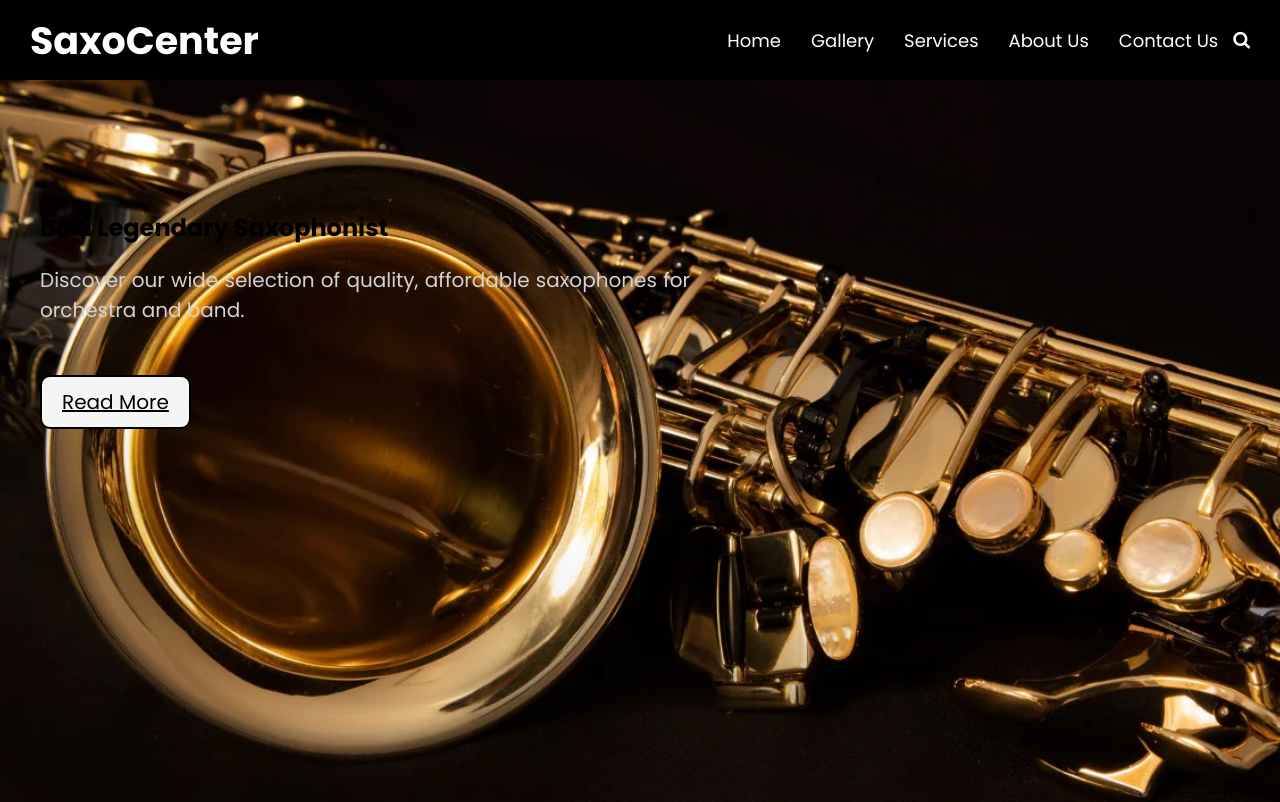
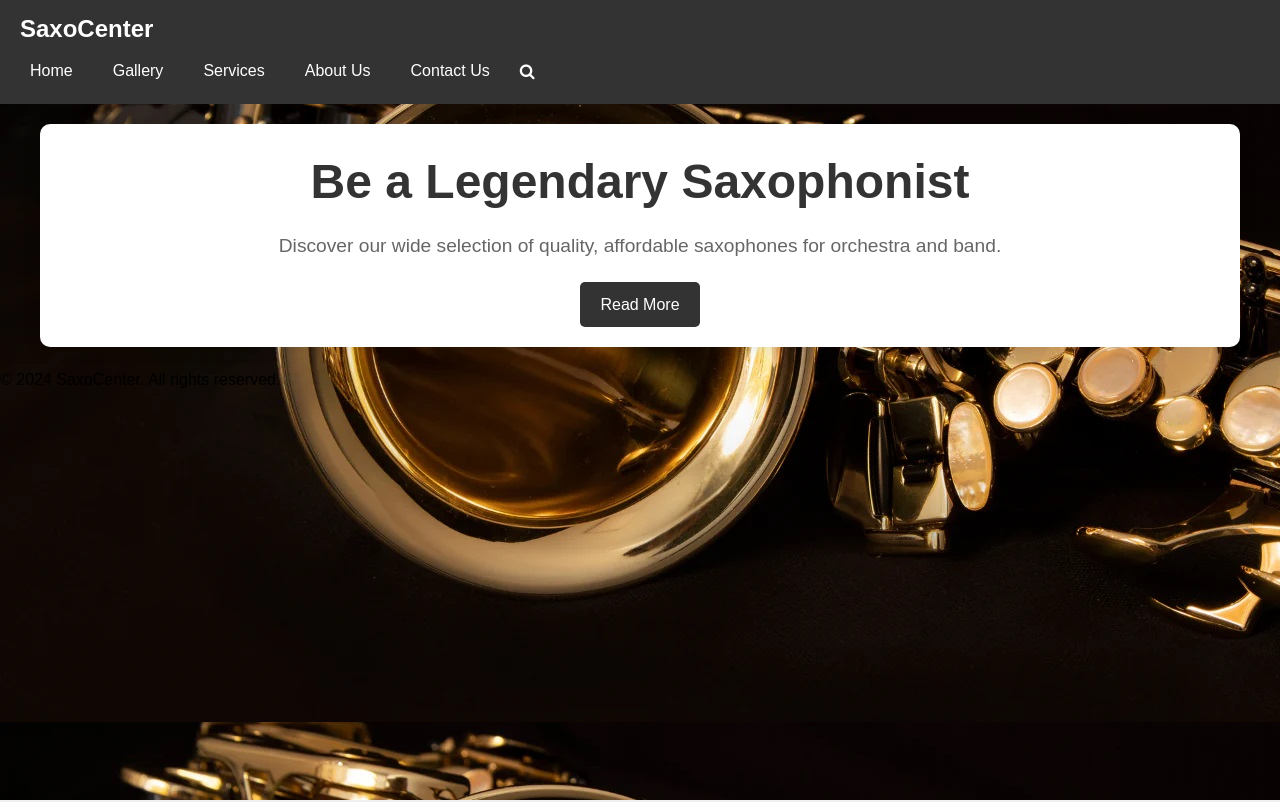
Before and after one commit to Jayson12121/adaptive-design-jayson-par.github.io, a plain HTML site: page index.html in a window 1280 px wide. Shown: the top 802 px of the page. Drawn offline with Linux system fonts and the light colour scheme.

Commit message:
Update style.css

```diff
--- a/style.css
+++ b/style.css
@@ -1,100 +1,130 @@
-/*External css*/
-
-@import url('https://fonts.googleapis.com/css2?family=Poppins:ital,wght@0,100;0,200;0,300;0,400;0,500;0,600;0,700;0,800;0,900;1,100;1,200;1,300;1,400;1,500;1,600;1,700;1,800;1,900&display=swap');
-
-body{
-
+/* Reset default margin and padding */
+* {
     margin: 0;
     padding: 0;
-    font-family:'Poppins',sans-serif;
+    box-sizing: border-box;
+}
 
+/* Body styles */
+body {
+    font-family: Arial, sans-serif;
+    line-height: 1.6;
+    background-color: #f0f0f0;
+    margin: 0;
+    background-image: url('image/tenor.jpg');;
 }
-.navbar{
-    width: 100%;
-    height: 80px;
+
+/* Navigation bar styles */
+.navbar {
+    background-color: #333;
+    color: #fff;
+    padding: 10px 20px;
+    position: relative;
+}
+
+.navbar .logo h1 {
+    margin: 0;
+    padding: 0;
+    line-height: 1.6;
+    font-size: 1.8rem;
+}
+
+.navbar .navlist {
     display: flex;
     align-items: center;
-    justify-content: space-between;
-    background-color: black;
 }
-.navbar .logo h2{
-    margin: 0 30px;
-    color: white;
-    font-size: 38px;
+
+.navbar .navlist ul {
+    list-style-type: none;
+    margin: 0;
+    padding: 0;
+    display: flex;
 }
-.navbar .navlist{
+
+.navbar .navlist ul li {
+    margin-right: 20px;
+}
+
+.navbar .navlist ul li a {
+    text-decoration: none;
+    color: #fff;
+    padding: 10px;
     display: flex;
     align-items: center;
-    margin: 0 30px;
+    transition: all 0.3s ease;
 }
-.navbar .navlist ul{
-    display: flex;
-    align-items: center;
-    list-style: none;
+
+.navbar .navlist ul li a i {
+    margin-right: 5px;
 }
-.navbar .navlist ul li a{
-    text-decoration: none;
-    margin: 0 10px;
-    padding: 0 5px;
-    font-size: 18px;
-    color: white;
+
+.navbar .navlist ul li a:hover {
+    background-color: #555;
+    border-radius: 5px;
 }
-.navbar .navlist span.fa{
-    color: white;
-    font-size: 18px;
+
+.navbar .navlist .search-btn {
+    background: none;
+    border: none;
+    color: #fff;
+    font-size: 1.2rem;
+    margin-left: auto;
     cursor: pointer;
 }
-.navbar .navlist ul li a:hover,
-.navbar .navlist span.fa:hover{
-    color: red;
-    transition: 0.4s ease;
 
+/* Container styles */
+.container {
+    max-width: 1200px;
+    margin: 20px auto;
+    padding: 20px;
+    background-color: #fff;
+    border-radius: 10px;
+    box-shadow: 0 0 20px rgba(0, 0, 0, 0.1);
 }
-.container {
-    width: 100%;
-    height: 100vh;
-    background-image: url('image/tenor.jpg');
-    background-color: rgba(0, 0, 0, 0.7);
-    background-position: center;
-    background-repeat: no-repeat;
-    background-size: cover;
-    background-attachment: fixed;
-    padding-top: 10px ;
-    padding-bottom: 10px;
+
+.content {
+    text-align: center;
 }
-.content{
-    width: 1200px;
-    margin: 120px auto;
-    text-align: justify;
+
+.content h2 {
+    font-size: 3rem;
+    margin-bottom: 10px;
+    color: #333;
 }
-.content span{
-    color: #ccffff;
-    font-weight: 600px;
-    font-size: 50px;
 
+.content p {
+    font-size: 1.2rem;
+    color: #666;
+    margin-bottom: 20px;
 }
-.content h1{
-    font-size: 70px;
-    color: whitesmoke;
+
+.content .btn {
+    display: inline-block;
+    padding: 10px 20px;
+    background-color: #333;
+    color: #fff;
+    text-decoration: none;
+    border-radius: 5px;
+    transition: background-color 0.3s ease;
 }
-.content p{
-    font-size: 20px;
-    width: 650px;
-    color: lightgray;
+
+.content .btn:hover {
+    background-color: #555;
 }
-.btn {
-    display: inline-block;
-    margin-top: 30px;
-    padding: 10px 20px;
-    font-size: 20px;
-    cursor: pointer;
-    background-color: whitesmoke;
-    color: black;
-    border: 2px solid black;
-    border-radius: 10px;
+
+/* Responsive design */
+@media (max-width: 768px) {
+    .navbar .navlist {
+        flex-direction: column;
+        padding: 10px;
+    }
+
+    .navbar .navlist ul li {
+        margin-bottom: 10px;
+    }
+
+    .navbar .navlist .search-btn {
+        margin-left: 0;
+        margin-top: 10px;
+    }
 }
-.btn:hover{
-
-    background-color: red;
-    border: 1px, red;
-}
```
